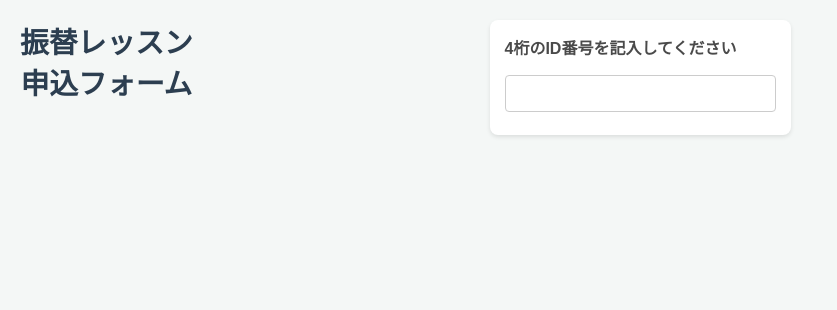
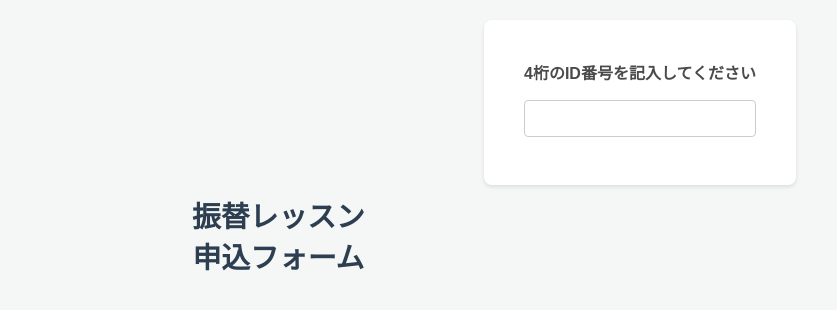
Before and after one commit to defroged/New-Attendance, a website: page replacement_form/index.html in a window 1280 px wide. Shown: the whole page, without its empty margins (0-837 px from the left). Drawn offline with Linux system fonts and the light colour scheme; files that its build step writes are made by us from their sources; no server answers; files whose address does not match are found by name.

Commit message:
better css

```diff
--- a/replacement_form/style.css
+++ b/replacement_form/style.css
@@ -8,7 +8,7 @@ body {
     flex-direction: column; /* Stack elements vertically on mobile */
     justify-content: center; /* Center children vertically */
     align-items: center; /* Center children horizontally */
-    min-height: 100vh;
+    min-height: 59vh;
 }
 
 h1 {
@@ -88,11 +88,12 @@ h1 {
 
 div {
     background-color: #ffffff;
-    padding: 15px;
+    padding: 40px;
     margin: 20px;
     border-radius: 8px;
     box-shadow: 0 2px 4px rgba(0, 0, 0, 0.1);
-    width: 271px;
+    /*! width: 30%; */
+    max-width: 442px;
 }
 
 label {
@@ -184,8 +185,8 @@ li:hover {
 
     h1 {
         position: absolute; /* Take out of flow to align to the left */
-        left: 20px; /* Spacing from the left edge */
-        top: 20px; /* Spacing from the top edge */
+        left: 192px; /* Spacing from the left edge */
+        top: 194px; /* Spacing from the top edge */
         width: auto; /* Shrink to fit content */
         margin: 0; /* Remove margin */
     }
@@ -224,7 +225,7 @@ li:hover {
     }
 
     h1, label, select, button, li {
-        font-size: 0.8em; /* Only do this if you want to change font size for all these elements */
+        font-size: 1.9em; /* Only do this if you want to change font size for all these elements */
     }
 
     /* Assuming .container flex-direction is set to column outside of the media query */
```
